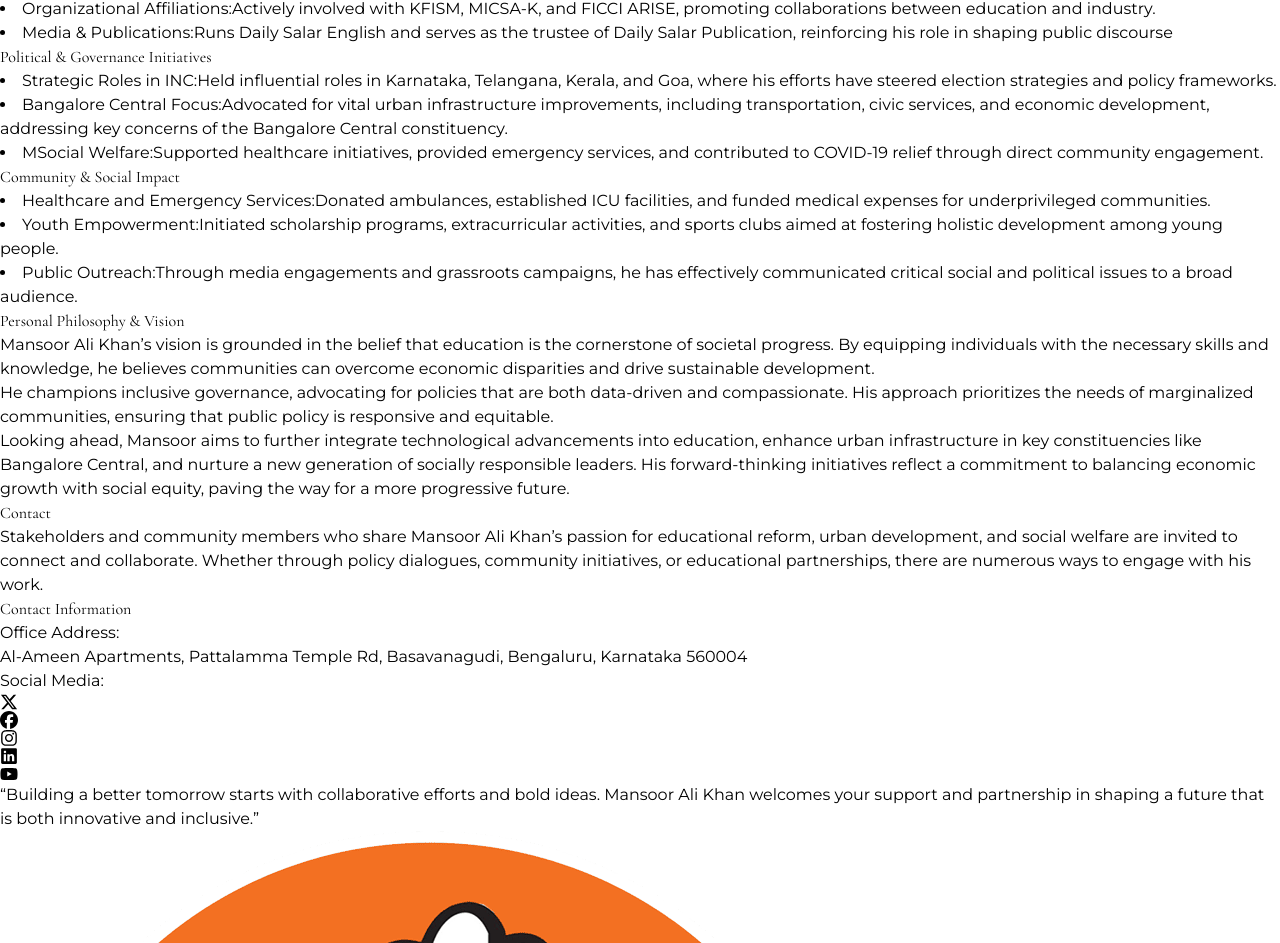
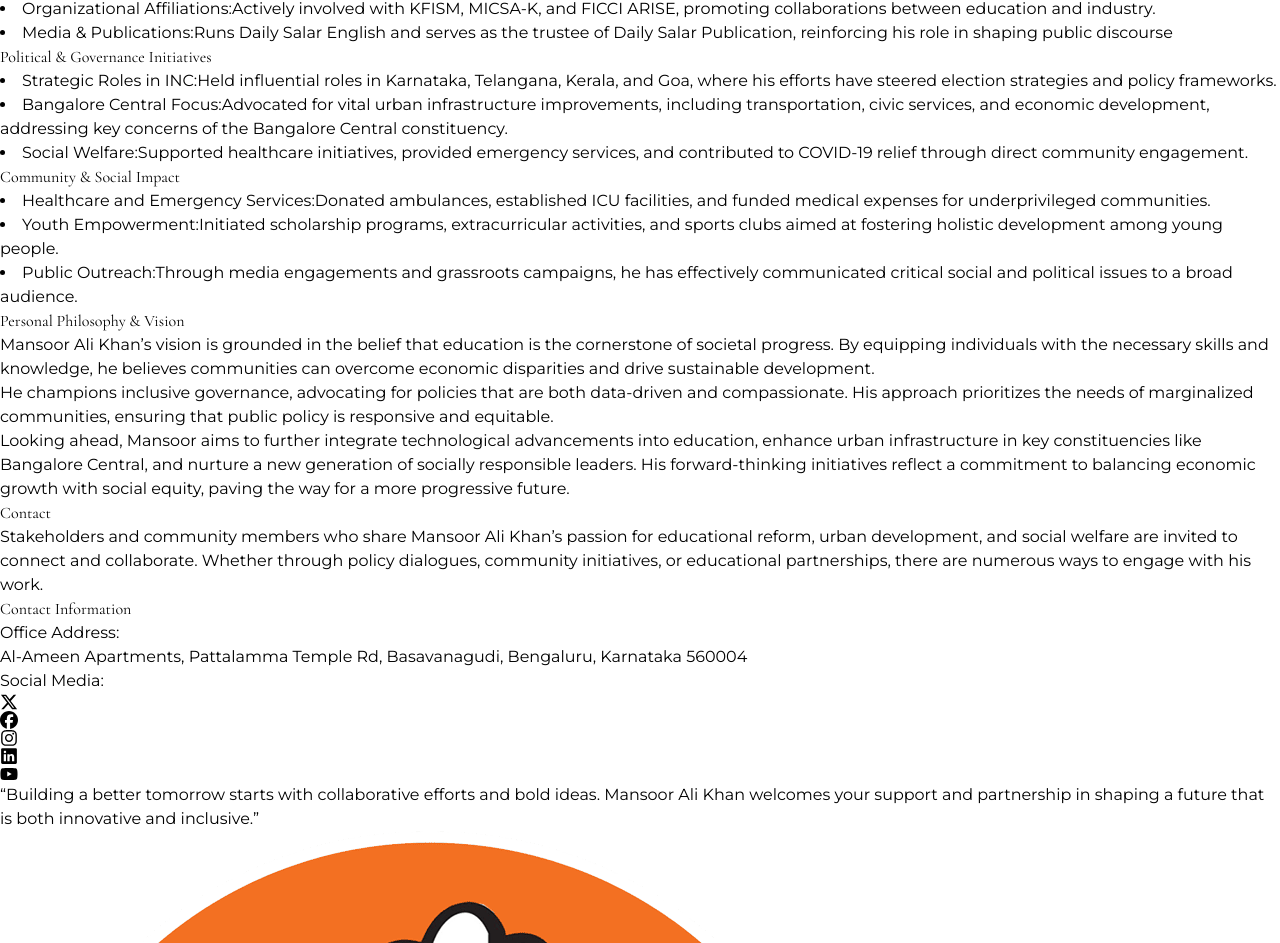
Before and after one commit to prannav225/mak-portfolio, a React (Vite) app: page /about in a window 1280 px wide. Shown: the part 4392-5335 px from the top of the page. Built offline with nearby package versions, Linux system fonts and the light colour scheme.

Commit message:
fix typo

```diff
--- a/src/pages/About.tsx
+++ b/src/pages/About.tsx
@@ -272,7 +272,7 @@ const About = () => {
                             Advocated for vital urban infrastructure improvements, including transportation, civic services, and economic development, addressing key concerns of the Bangalore Central constituency.
                         </li>
                         <li>
-                            <span className="font-semibold pr-2">MSocial Welfare:</span>
+                            <span className="font-semibold pr-2">Social Welfare:</span>
                             Supported healthcare initiatives, provided emergency services, and contributed to COVID-19 relief through direct community engagement.
                         </li>
                     </motion.div>
```
